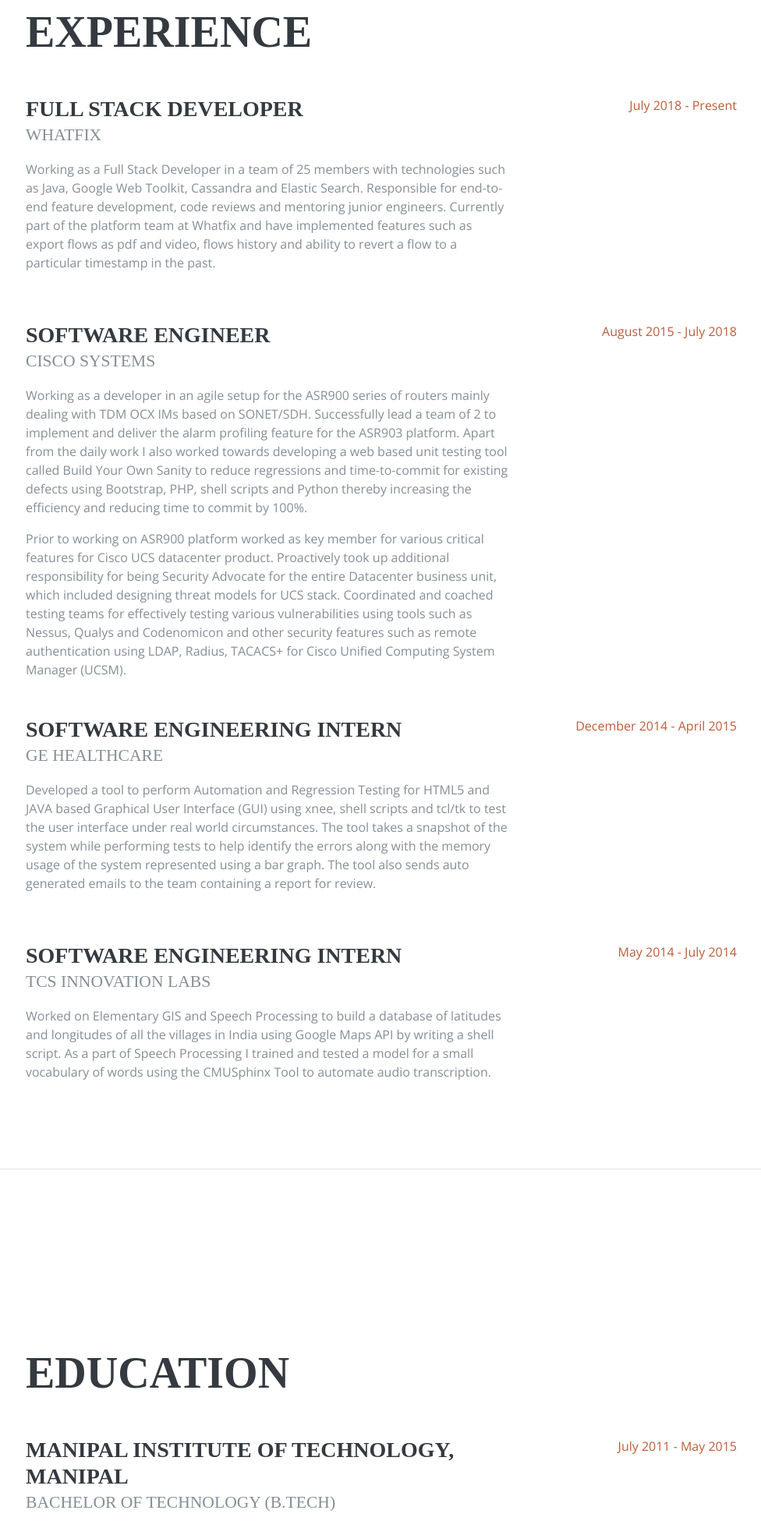
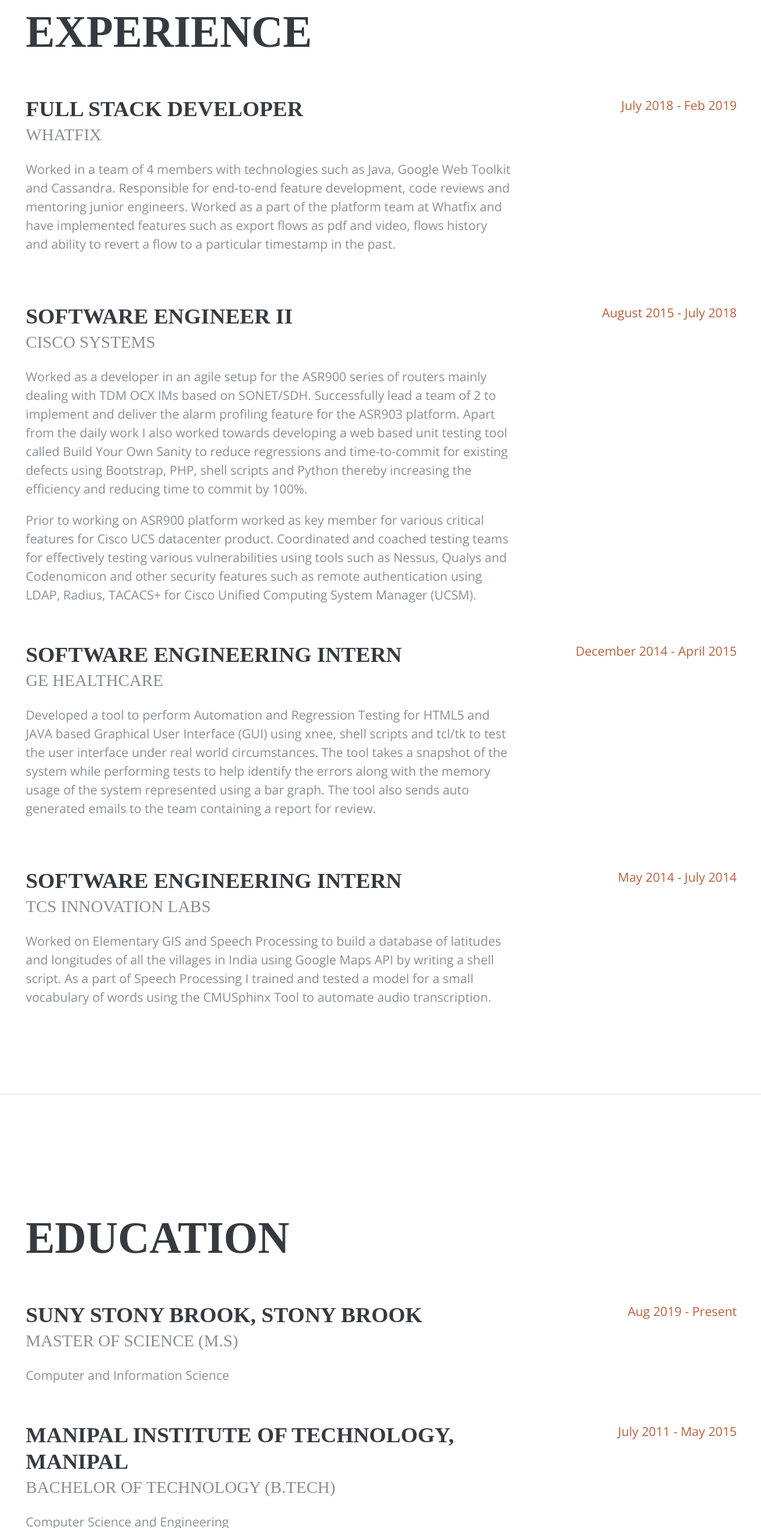
Before and after one commit to jainromil/jainromil.github.io, a plain HTML site: page index.html in a window 1280 px wide. Shown: the part 840-2800 px from the top of the page at 78% size, without its empty margins (287-1263 px from the left). Drawn offline with nearby package versions, Linux system fonts and the light colour scheme; a web font is replaced by a local one.

Commit message:
Updating info

```diff
--- a/index.html
+++ b/index.html
@@ -72,7 +72,7 @@
                     <span class="text-primary">Jain</span>
                 </h1>
                 <div class="subheading mb-5"></div>
-                <p style="text-align:justify" class="mb-5">Experienced software engineer skilled in Java, Python, C. I am currently working as a Full Stack Developer with Whatfix, a product adoption acceleration platform. I received my Bachelor's in Computer Science from Manipal Institute of Technology in May 2015.</p>
+                <p style="text-align:justify" class="mb-5">Experienced software engineer skilled in Java, C and Python. I am currently pursuing my Masters in Computer Science from Stony Brook University.</p>
                 <ul class="list-inline list-social-icons mb-0">
                     <li class="list-inline-item">
                         <a href="https://www.linkedin.com/in/romil2005/" target="_blank">
@@ -110,19 +110,19 @@
                     <div class="resume-content mr-auto">
                         <h3 class="mb-0">Full Stack Developer</h3>
                         <div class="subheading mb-3">Whatfix</div>
-                        <p>Working as a Full Stack Developer in a team of 25 members with technologies such as Java, Google Web Toolkit, Cassandra and Elastic Search. Responsible for end-to-end feature development, code reviews and mentoring junior engineers. Currently part of the platform team at Whatfix and have implemented features such as export flows as pdf and video, flows history and ability to revert a flow to a particular timestamp in the past.</p>
+                        <p>Worked in a team of 4 members with technologies such as Java, Google Web Toolkit and Cassandra. Responsible for end-to-end feature development, code reviews and mentoring junior engineers. Worked as a part of the platform team at Whatfix and have implemented features such as export flows as pdf and video, flows history and ability to revert a flow to a particular timestamp in the past.</p>
                     </div>
                     <div class="resume-date text-md-right">
-                        <span class="text-primary">July 2018 - Present</span>
+                        <span class="text-primary">July 2018 - Feb 2019</span>
                     </div>
                 </div>
 
                 <div class="resume-item d-flex flex-column flex-md-row mb-5">
                     <div class="resume-content mr-auto">
-                        <h3 class="mb-0">Software Engineer</h3>
+                        <h3 class="mb-0">Software Engineer II</h3>
                         <div class="subheading mb-3">Cisco Systems</div>
-                        <p>Working as a developer in an agile setup for the ASR900 series of routers mainly dealing with TDM OCX IMs based on SONET/SDH. Successfully lead a team of 2 to implement and deliver the alarm profiling feature for the ASR903 platform. Apart from the daily work I also worked towards developing a web based unit testing tool called Build Your Own Sanity to reduce regressions and time-to-commit for existing defects using Bootstrap, PHP, shell scripts and Python thereby increasing the efficiency and reducing time to commit by 100%.</p>
-                        <p class="mb-0">Prior to working on ASR900 platform worked as key member for various critical features for Cisco UCS datacenter product. Proactively took up additional responsibility for being Security Advocate for the entire Datacenter business unit, which included designing threat models for UCS stack. Coordinated and coached testing teams for effectively testing various vulnerabilities using tools such as Nessus, Qualys and Codenomicon and other security features such as remote authentication using LDAP, Radius, TACACS+ for Cisco Unified Computing System Manager (UCSM).</p>
+                        <p>Worked as a developer in an agile setup for the ASR900 series of routers mainly dealing with TDM OCX IMs based on SONET/SDH. Successfully lead a team of 2 to implement and deliver the alarm profiling feature for the ASR903 platform. Apart from the daily work I also worked towards developing a web based unit testing tool called Build Your Own Sanity to reduce regressions and time-to-commit for existing defects using Bootstrap, PHP, shell scripts and Python thereby increasing the efficiency and reducing time to commit by 100%.</p>
+                        <p class="mb-0">Prior to working on ASR900 platform worked as key member for various critical features for Cisco UCS datacenter product. Coordinated and coached testing teams for effectively testing various vulnerabilities using tools such as Nessus, Qualys and Codenomicon and other security features such as remote authentication using LDAP, Radius, TACACS+ for Cisco Unified Computing System Manager (UCSM).</p>
                     </div>
                     <div class="resume-date text-md-right">
                         <span class="text-primary">August 2015 - July 2018</span>
@@ -156,6 +156,16 @@
         <section class="resume-section p-3 p-lg-5 d-flex flex-column" id="education">
             <div class="my-auto">
                 <h2 class="mb-5">Education</h2>
+                <div class="resume-item d-flex flex-column flex-md-row mb-5">
+                    <div class="resume-content mr-auto">
+                        <h3 class="mb-0">SUNY Stony Brook, Stony Brook</h3>
+                        <div class="subheading mb-3">Master of Science (M.S)</div>
+                        <div>Computer and Information Science</div>
+                    </div>
+                    <div class="resume-date text-md-right">
+                        <span class="text-primary">Aug 2019 - Present</span>
+                    </div>
+                </div>
                 <div class="resume-item d-flex flex-column flex-md-row mb-5">
                     <div class="resume-content mr-auto">
                         <h3 class="mb-0">Manipal Institute of Technology, Manipal</h3>
@@ -243,7 +253,7 @@
                 <ul class="fa-ul mb-0">
                     <li>
                         <i class="fa-li fa-lg fa-spin fa fa-certificate"></i>
-                        Deep Learning Specialization, Coursera (2018)
+                        Deep Learning Specialization, Coursera (2017)
                     </li>
                     <li>
                         <i class="fa-li fa-lg fa-spin fa fa-certificate"></i>
@@ -264,7 +274,7 @@
         <section class="resume-section p-3 p-lg-5 d-flex flex-column" id="interests">
             <div class="my-auto">
                 <h2 class="mb-5">Interests</h2>
-                <p>Apart from being a software developer, I enjoy most of my time being outdoors. I am an avid traveller and thrill seaker, I have enjoyed being catapulted into the sky at 200kmph in reverse bungee to paragliding from a cliff 8000ft above sea level.</p>
+                <p>Apart from being a software developer, I enjoy most of my time being outdoors. I am an avid traveller and a thrill seaker, I have enjoyed being catapulted into the sky at 200kmph in reverse bungee to paragliding from a cliff 8000ft above sea level.</p>
                 <p class="mb-0">When forced indoors, I follow a number of comedy and thriller genre movies and television shows, I am an aspiring chef, and spend a large amount of my free time exploring the latest technology advancements such as machine learning and blockchain and supplimenting my interest with MOOCs on such topics.</p>
             </div>
         </section>
```
